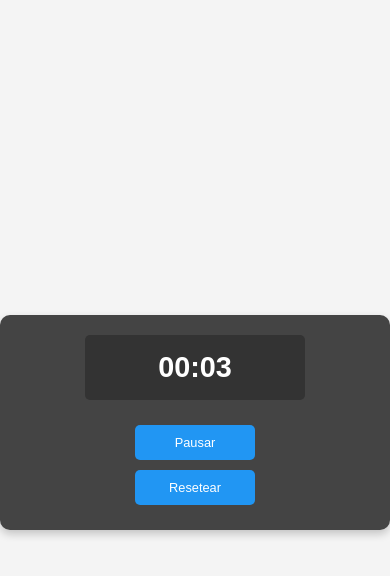
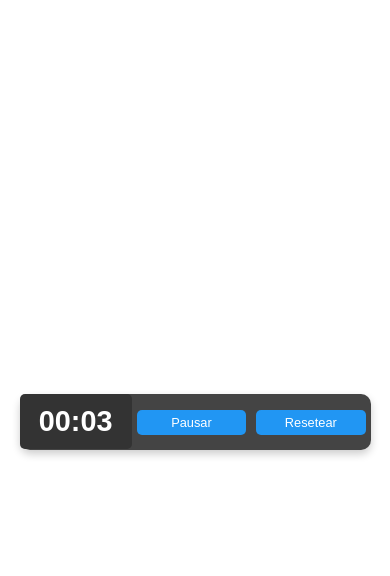
Before and after one commit to GuitarraFavoritas/simple-timer, a plain HTML site: page index.html in a window 390 px wide. Both pictures are taken after a click on the button "Let's go". Drawn offline with Linux system fonts and the light colour scheme.

Commit message:
arreglado tamaño de botones iniciar y parar

```diff
--- a/script.js
+++ b/script.js
@@ -59,10 +59,27 @@ function resumeTimer() {
     startTimer();
 }
 
+// Track whether the user has manually entered a value
+let userEnteredValue = false;
+
+// Event listeners for buttons
+// Event listeners for buttons
 // Event listeners for buttons
 startButton.addEventListener('click', () => {
     if (!isRunning) {
-        startTimer();
+        const timerDisplayValue = parseInt(timerDisplay.value);
+        if (timerDisplayValue !== initialTime) {
+            userEnteredValue = true;
+        }
+        if (userEnteredValue) {
+            // Don't reset the timer to the initial value
+            startTimer();
+        } else {
+            // Reset the timer to the initial value
+            seconds = initialTime;
+            updateTimerDisplay();
+            startTimer();
+        }
         startButton.innerText = 'Pausar';
     } else if (isRunning && !isPaused) {
         pauseTimer();
@@ -82,3 +99,8 @@ stopButton.addEventListener('click', () => {
 
 // Initialize the display with the correct time
 updateTimerDisplay();
+
+// Event listener to the timerDisplay input field to track user input
+timerDisplay.addEventListener('input', () => {
+    userEnteredValue = true;
+  });
--- a/style.css
+++ b/style.css
@@ -7,18 +7,18 @@ body {
     justify-content: center;
     align-items: center;
     height: 100vh; /* Full screen height */
-    background-color: #f4f4f4; /* Light background */
+    background-color: #ffffff; /* Light background */
     font-family: Arial, sans-serif;
 }
 
 .timer-container {
     display: flex;
-    flex-direction: column;
+    flex-direction: row;
     align-items: center;
     justify-content: center;
     background-color: #444; /* Dark background for the timer container */
     border-radius: 10px;
-    padding: 20px;
+    padding: 0px;
     max-width: 90vw; /* Max width is 90% of the viewport width */
     width: 100%;
     height: auto;
@@ -33,8 +33,8 @@ body {
     max-width: 250px; /* Max width for the timer display */
     height: 60px;
     border: none;
-    margin-bottom: 20px;
-    padding: 10px;
+    margin-bottom: 1px;
+    padding: 5px;
     background-color: #333;
     color: #fff;
     border-radius: 5px;
@@ -47,8 +47,8 @@ body {
 
 /* Button styling */
 button {
-    font-size: 1rem;
-    padding: 10px 20px;
+    font-size: 0.8rem;
+    padding: 5px 5px;
     margin: 5px;
     border: none;
     border-radius: 5px;
@@ -81,7 +81,7 @@ audio {
     #timer-display {
         font-size: 2rem;
         height: 50px;
-        max-width: 200px;
+        max-width: 150px;
     }
 
     button {
@@ -101,3 +101,8 @@ audio {
         max-width: 120px;
     }
 }
+.timer{
+    display: flex;
+    flex-direction: column;
+    align-items: center;
+}
```
